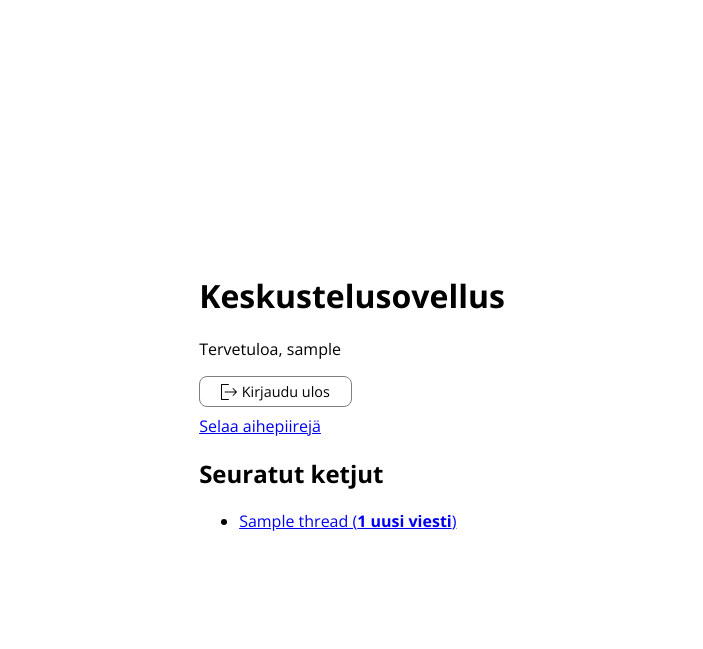
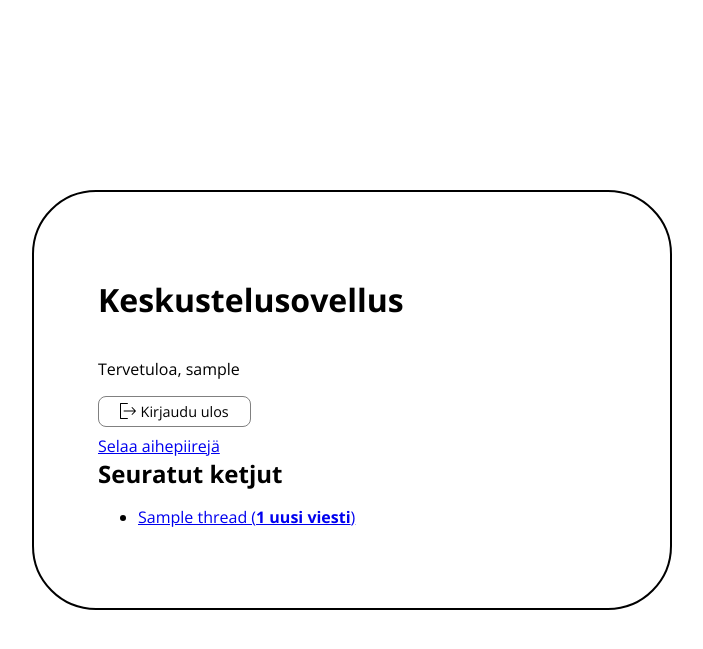
Before and after one commit to Eldemarkki/keskustelusovellus, a Flask app: template templates/index.html in a window 1280 px wide. Shown: the top 649 px of the page, without its empty margins (288-991 px from the left). Run offline with Flask 3, Linux system fonts and the light colour scheme; the template is opened without the code that fills it: most values are stand-ins (such as "Sample title", 1, 10 or a date in 2020); parts of the project's set-up code (start-up, migrations or seed data) failed here and were passed over.

Commit message:
feat: add border to home page

```diff
--- a/static/index.css
+++ b/static/index.css
@@ -1,3 +1,7 @@
+h2 {
+    margin: 0;
+}
+
 .anonymous-container {
     display: flex;
     flex-direction: column;
--- a/templates/index.html
+++ b/templates/index.html
@@ -3,7 +3,7 @@
 {% block pagename %}index{% endblock %}
 {% block content %}
 {% if username %}
-<div>
+<div class="page-container">
     <h1>Keskustelusovellus</h1>
     <p>Tervetuloa, {{ username }}</p>
     <form method="post" action="/logout">
```
